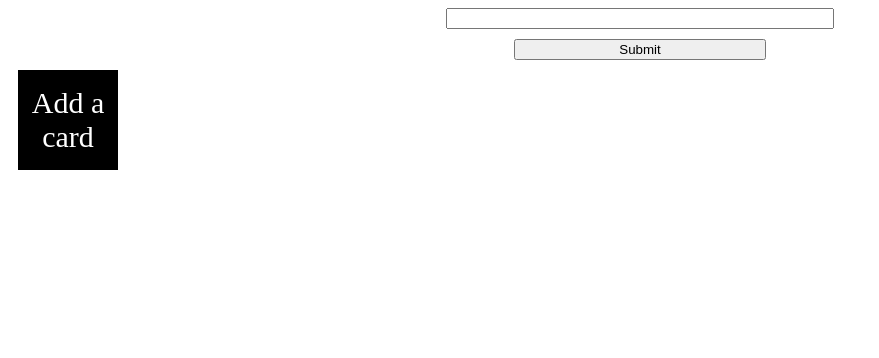
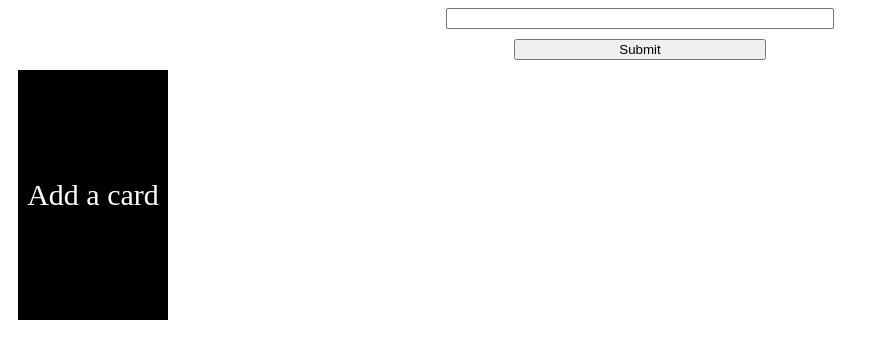
Before and after one commit to krislee/ga-random-imager, a plain HTML site: page random_imager/week2-hw1/index.html in a window 1280 px wide. Shown: the whole page, without its empty margins (0-879 px from the left). Drawn offline with nearby package versions, Linux system fonts and the light colour scheme.

Commit message:
added the splice and input feature to get user's image and to not repeat showing the same cards

```diff
--- a/random_imager/week2-hw1/style.css
+++ b/random_imager/week2-hw1/style.css
@@ -17,10 +17,8 @@ button {
     background-color: black;
     /* width: 300px;
     height: 500px; */
-    /* width: 150px;
-    height: 250px; */
-    width: 100px;
-    height: 100px;
+    width: 150px;
+    height: 250px;
     color: white;
     text-align: center;
     margin: 10px;
@@ -32,19 +30,9 @@ button {
 .para {
     font-size: 30px;
 }
-/* .newDivs {
-    background-color: black;
-    width: 300px;
-    height: 500px;
+
+img {
     width: 150px;
     height: 250px;
-    background-size: cover;
-    background-repeat: no-repeat;
-    margin: 10px;
-} */
-
-img {
-    width:100px;
-    height: 100px;
     margin: 10px;
 }
```
Also changed, not shown: random_imager/week2-hw1/index.html (+0 -37 lines).
